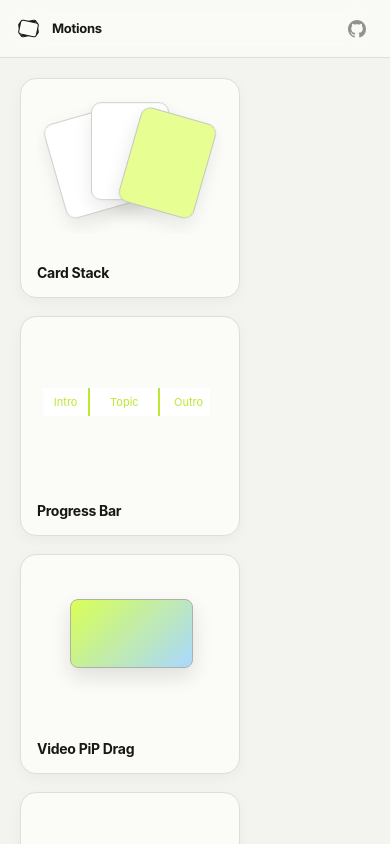
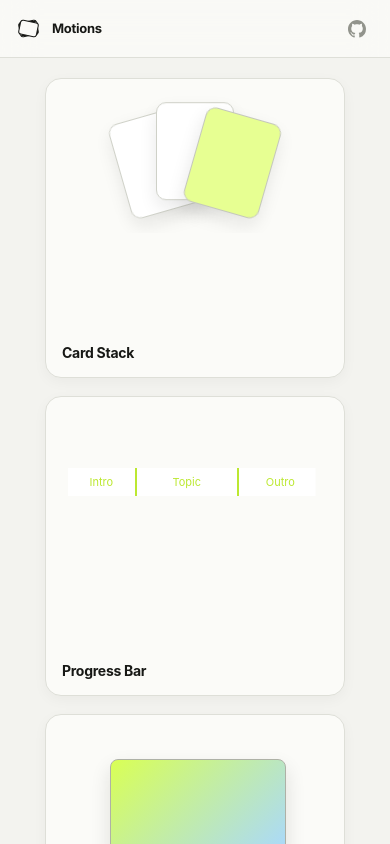
Before and after one commit to DanielDaniel2201/motion-assets, a React (Vite) app: page / in a window 390 px wide. Shown: the top 844 px of the page. Built offline with nearby package versions, Linux system fonts and the light colour scheme.

Commit message:
style: make motion library responsive

```diff
--- a/src/styles.css
+++ b/src/styles.css
@@ -73,8 +73,8 @@ button { color: inherit; }
 .github-link:hover { background: #efefe9; color: var(--ink); }
 .github-link:focus-visible { outline: 2px solid var(--ink); outline-offset: 2px; }
 .github-link svg { width: 18px; height: 18px; fill: currentColor; }
-.motion-library { display: grid; grid-template-columns: repeat(auto-fill, 220px); align-content: start; gap: 18px; padding: 32px; }
-.motion-item { display: grid; grid-template-rows: 1fr auto; width: 220px; aspect-ratio: 1; padding: 16px; overflow: hidden; border: 1px solid #dedfd8; border-radius: 16px; background: #fbfbf8; text-align: left; cursor: pointer; box-shadow: 0 4px 14px rgba(28,31,22,.04); transition: transform .18s ease, border-color .18s ease, box-shadow .18s ease; }
+.motion-library { display: flex; flex-wrap: wrap; align-content: flex-start; justify-content: center; gap: 18px; padding: 32px; }
+.motion-item { display: grid; grid-template-rows: 1fr auto; flex: 1 1 220px; width: auto; max-width: 280px; aspect-ratio: 1; padding: 16px; overflow: hidden; border: 1px solid #dedfd8; border-radius: 16px; background: #fbfbf8; text-align: left; cursor: pointer; box-shadow: 0 4px 14px rgba(28,31,22,.04); transition: transform .18s ease, border-color .18s ease, box-shadow .18s ease; }
 .motion-item:hover { border-color: #b8bab0; box-shadow: 0 14px 34px rgba(28,31,22,.1); transform: translateY(-3px); }
 .motion-item:focus-visible { outline: 2px solid var(--ink); outline-offset: 3px; }
 .motion-item-preview { position: relative; display: block; min-height: 138px; overflow: hidden; pointer-events: none; }
@@ -451,8 +451,8 @@ h2 span { margin-left: 5px; color: #93958d; font-size: 10px; font-weight: 500; l
   .stage-meta span + span::before { margin-right: 8px; }
   .image-grid { grid-template-columns: repeat(3, minmax(0, 1fr)); }
   .parameters { grid-template-columns: 1fr; }
-  .motion-library { grid-template-columns: 1fr; padding: 20px; }
-  .motion-item { width: min(220px, 100%); }
+  .motion-library { padding: 20px; }
+  .motion-item { flex-basis: 100%; width: 100%; max-width: 300px; }
 }
 
 @media (prefers-reduced-motion: reduce) {
```
